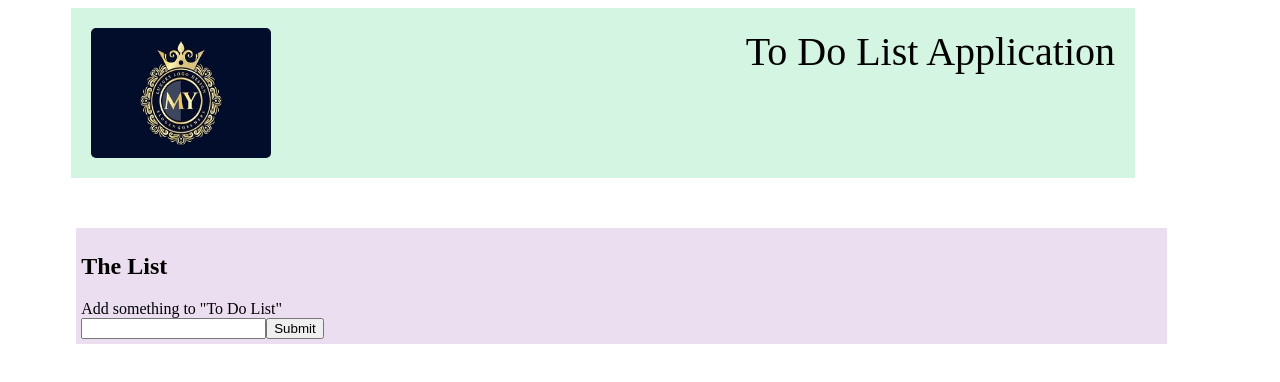
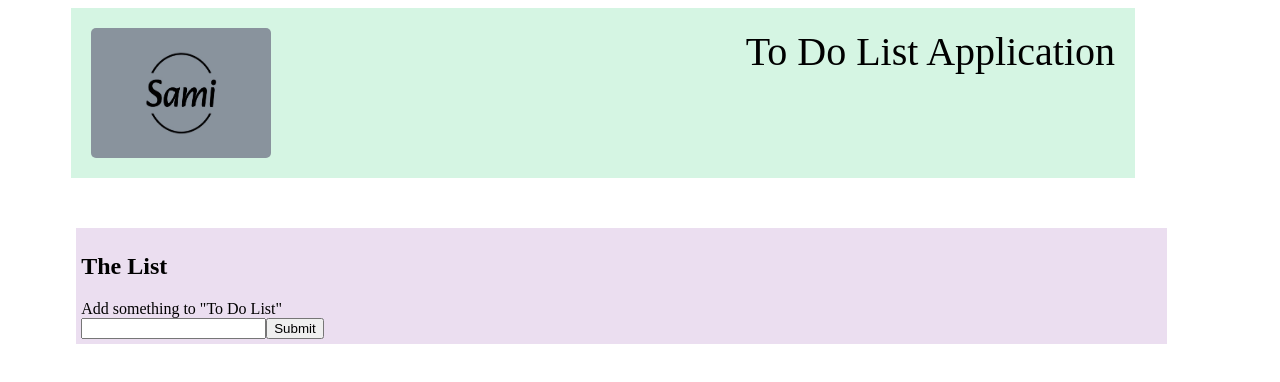
Before and after one commit to Samisny/Posts_react_6_js, a React app: page public/index.html in a window 1280 px wide. Built offline with nearby package versions, Linux system fonts and the light colour scheme.

Commit message:
update index.html for logo

```diff
--- a/public/index.html
+++ b/public/index.html
@@ -10,7 +10,7 @@
   <body>
     <div class="container">
         <header class="header-top">To Do List Application
-            <img src="../images/mylogo.jpg" alt="">
+            <img src="mylogo.jpg" alt="">
         </header>
 
         <div id="app">
```
